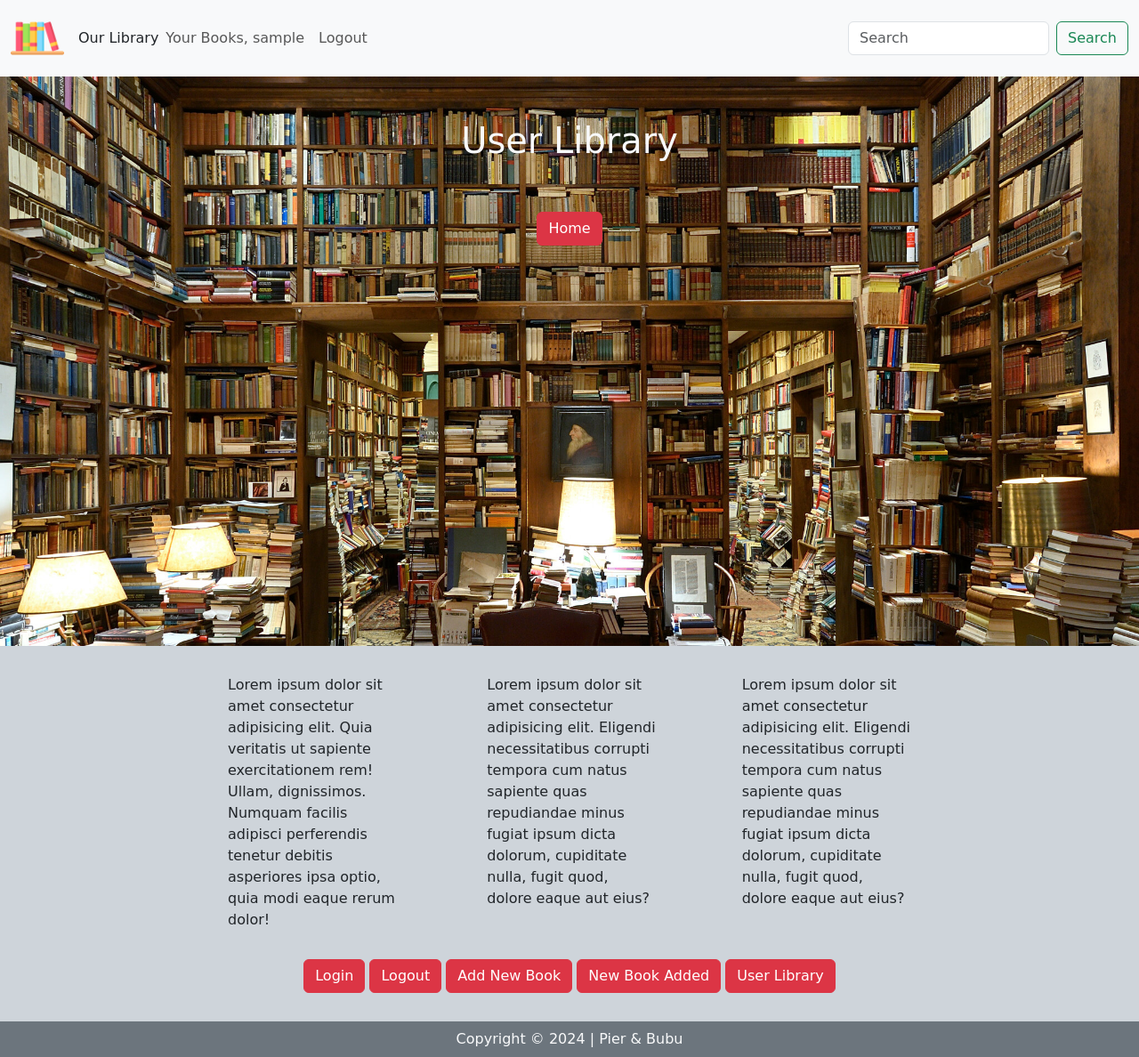
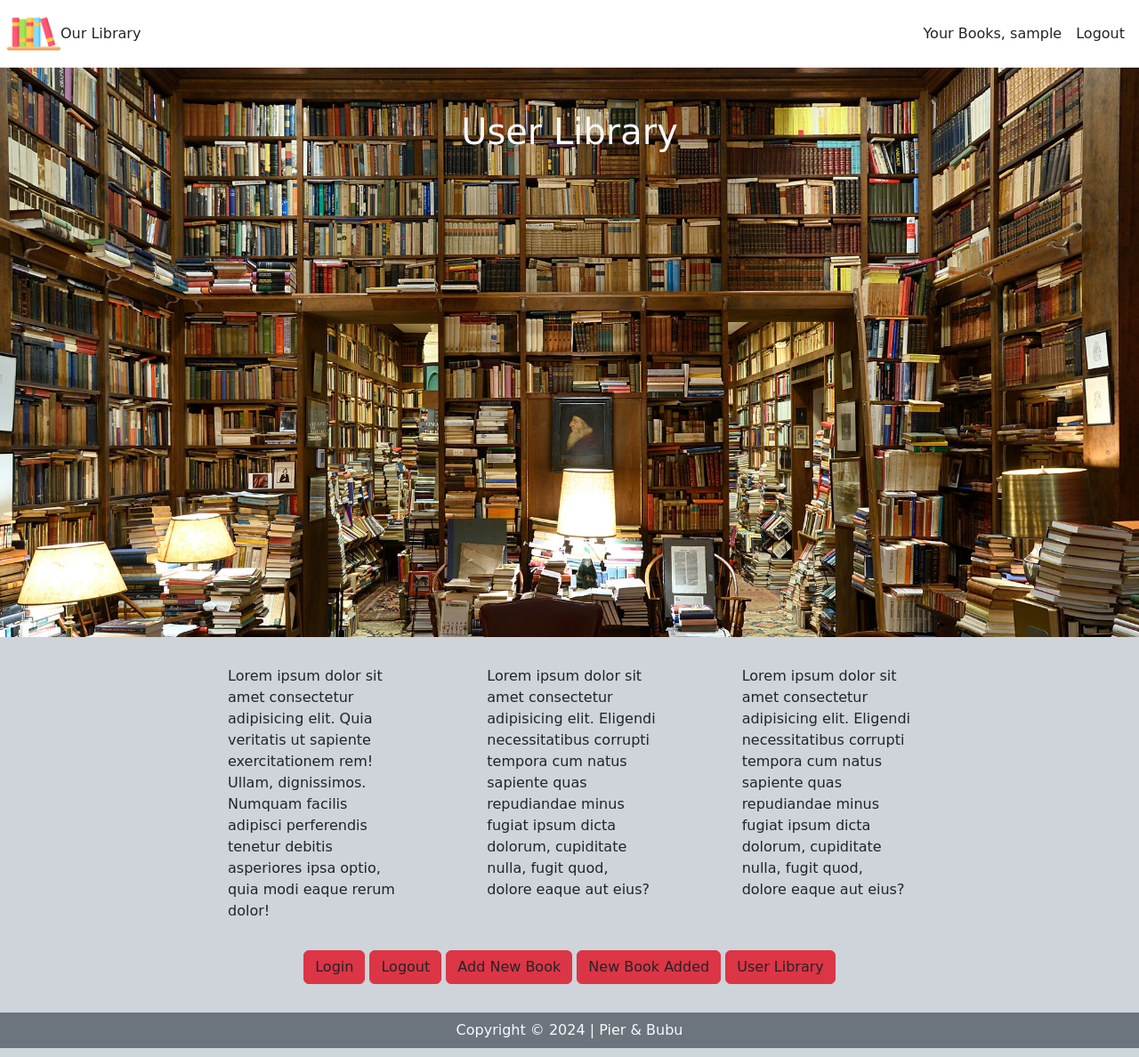
Before and after one commit to pierluigicarrieri/our-library, a PHP site: page /Personal_Projects/pages/user_library.php in a window 1280 px wide. Shown: the whole page at 89% size. Run offline with PHP 8.4, Linux system fonts and the light colour scheme; the visitor is signed in with stand-in values (Sample User, id 1); data that the repository does not hold is empty.

Commit message:
Changed header

```diff
--- a/components/header.php
+++ b/components/header.php
@@ -15,37 +15,28 @@
 
 <body>
     <header>
-        <nav class="navbar navbar-expand-lg bg-body-tertiary">
-            <div class="container-fluid">
-                <a class="navbar-brand" href="http://localhost:8888/Personal_Projects/our_library/pages/index.php">
-                    <img id="navlogo" src="../assets/site_pics/logo.png" alt="library_logo">
+        <nav class="d-flex justify-content-between align-items-center p-2">
+            <div class="d-flex align-items-center">
+                <a href="http://localhost:8888/Personal_Projects/our_library/pages/index.php">
+                    <img src="../assets/site_pics/logo.png" alt="library_logo">
                 </a>
-                <a class="nav-item nav-link" href="http://localhost:8888/Personal_Projects/our_library/pages/index.php">Our Library</a>
-                <button class="navbar-toggler" type="button" data-bs-toggle="collapse" data-bs-target="#navbarSupportedContent" aria-controls="navbarSupportedContent" aria-expanded="false" aria-label="Toggle navigation">
-                    <span class="navbar-toggler-icon"></span>
-                </button>
-                <div class="collapse navbar-collapse" id="navbarSupportedContent">
-                    <ul class="navbar-nav me-auto mb-2 mb-lg-0">
+                <a href="http://localhost:8888/Personal_Projects/our_library/pages/index.php">Our Library</a>
+            </div>
+            <ul class="d-flex align-items-center">
             <!-- Shows Login link only if a user is not logged in -->
             <?php if(!isset($_SESSION['logged_user'])) { ?>
-                        <li class="nav-item">
-                            <a class="nav-link" href="http://localhost:8888/Personal_Projects/our_library/pages/login.php">Login</a>
+                <li class="px-2">
+                    <a href="http://localhost:8888/Personal_Projects/our_library/pages/login.php">Login</a>
                 </li>
             <!-- If user is logged in shows User's library link and Logout link -->
             <?php } else { ?>
-                        <li class="nav-item">
-                            <a class="nav-link" href="http://localhost:8888/Personal_Projects/our_library/pages/user_library.php">Your Books, <?php echo $_SESSION['logged_user'] ?></a>
+                <li class="px-2">
+                    <a href="http://localhost:8888/Personal_Projects/our_library/pages/user_library.php">Your Books, <?php echo $_SESSION['logged_user'] ?></a>
                 </li>
-                        <li class="nav-item">
-                            <a class="nav-link" href="http://localhost:8888/Personal_Projects/our_library/pages/logout.php">Logout</a>
+                <li class="px-2">
+                    <a href="http://localhost:8888/Personal_Projects/our_library/pages/logout.php">Logout</a>
                 </li>
             <?php } ?>
             </ul>
-                    <form class="d-flex" role="search">
-                        <input class="form-control me-2" type="search" placeholder="Search" aria-label="Search">
-                        <button class="btn btn-outline-success" type="submit">Search</button>
-                    </form>
-                </div>
-            </div>
         </nav>
     </header>
--- a/pages/index.php
+++ b/pages/index.php
@@ -58,7 +58,7 @@
 
 
         <div class="container">
-            <div class="row row-cols-2 gy-5">
+            <div class="row row-cols-2 gy-5 pb-5">
                 <!-- Dynamically created books -->
                 <?php foreach ($results as $book): ?>
                 <div class="col d-flex justify-content-center p-5 text-light">
--- a/pages/user_library.php
+++ b/pages/user_library.php
@@ -9,6 +9,9 @@
 
     // Query and code for random books list
 
+    // If username and password are set in the $_POST superglobal, saves values into variables
+    if(isset($_SESSION['logged_user'])) {
+        $username = $_SESSION['logged_user'];
         // Creates handle to database
         $db = new mysqli('localhost', 'root', 'root', 'our_library');
         // Saves query in a variable, query gets 4 random books (with their authors and genres as strings separated by a comma)
@@ -20,11 +23,15 @@
         JOIN Authors ON Author_Book.author_id = Authors.id
         JOIN Book_Genre ON Books.id = Book_Genre.book_id
         JOIN Genres ON Book_Genre.genre_id = Genres.id
+        JOIN Users ON Books.user_id = Users.id
+        WHERE Users.first_name = ?
         GROUP BY Books.id
         ORDER BY RAND()
         LIMIT 4';
         // Constructs a statement object with the query to use for the processing
         $statement = $db->prepare($query);
+        // Binds params to query
+        $statement->bind_param('s', $username);
         // Runs the query
         $statement->execute();
         // Returns an instance of the result object later used to get the data
@@ -46,6 +53,7 @@
         $statement->free_result();
         // Closes the database connection
         $db->close();
+    }
 
 ?>
 
@@ -55,12 +63,8 @@
 
     <main>
         <h1 class="p-5 text-center text-light">User Library</h1>
-        <div class="button_wrapper d-flex justify-content-center">
-            <a class="btn btn-danger" href="http://localhost:8888/Personal_Projects/our_library/pages/index.php">Home</a>
-        </div>
-
         <div class="container">
-            <div class="row row-cols-2 gy-5">
+            <div class="row row-cols-2 gy-5 pb-5">
                 <!-- Dynamically created books -->
                 <?php foreach ($results as $book): ?>
                 <div class="col d-flex justify-content-center p-5 text-light">
--- a/style/general.css
+++ b/style/general.css
@@ -1,11 +1,20 @@
 body {
     font-family: 'Indie Flower', cursive !important;
-    background: #FDE3A7; /*CAPE HONEY*/
     margin: 0px;
     padding: 0px;
 }
 
-#navlogo {
+a {
+    text-decoration: none !important;
+    color: inherit !important;
+}
+
+ul {
+    list-style-type: none;
+    margin: 0 !important;
+}
+
+nav img {
     height: 60px;
     width: 60px;
 }
```
Lines whose indentation alone changed are shown as unchanged.
